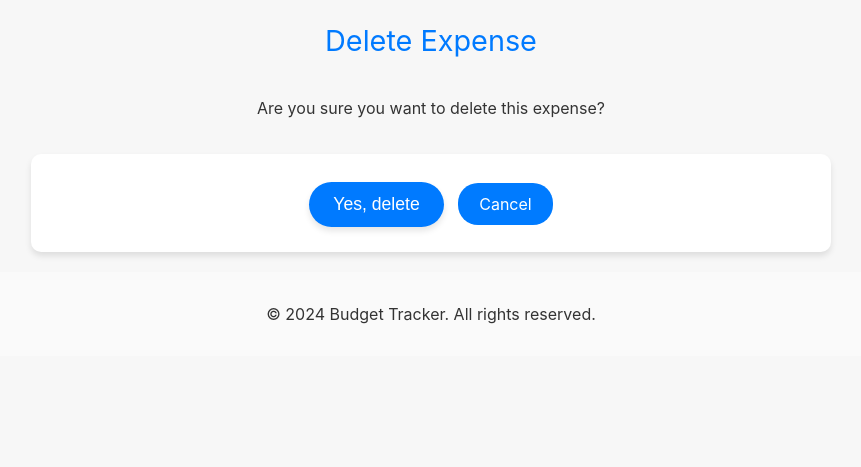
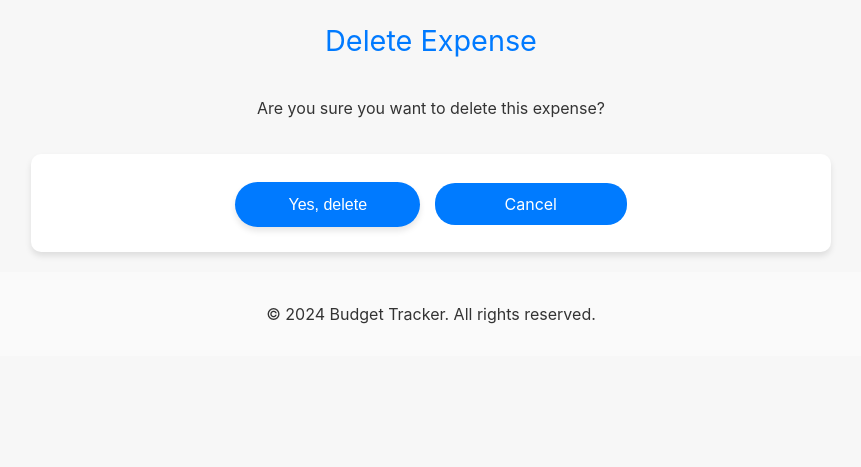
Before and after one commit to juliantormes/Budget-Tracker, a Django app: page /expense/delete/2/ in a window 1280 px wide. Shown: the part 126-593 px from the top of the page, without its empty margins (209-1070 px from the left). Run offline with Django 5.2, Linux system fonts and the light colour scheme; data comes from the database, SQL or seed files in the repository.

Commit message:
Fixed delete form buttoms

```diff
--- a/budget_tracker/tracker/static/tracker/css/style.css
+++ b/budget_tracker/tracker/static/tracker/css/style.css
@@ -218,13 +218,17 @@ button[type="submit"] {
     background-color: #007bff; /* Blue background for button */
     color: white; /* White text */
     text-align: center;
+    font-size: 16px; /* Adjust font size to match */
+    line-height: 1.5; /* Adjust line height for vertical centering */
     padding: 10px 20px;
     margin: 5px;
     border: 1px solid transparent;
     text-decoration: none; /* Remove underline from link */
     transition: background-color 0.3s; /* Smooth transition for hover effect */
-    max-width: fit-content;
-    max-height: fit-content;
+    font-size: inherit; /* Ensure it inherits the font-size from .delete-form-action */
+    line-height: inherit; /* Ensure it inherits the line-height from .delete-form-action */
+    width: 150px; /* Fixed width, if needed */
+
   }
 
   /* Hover effect */
@@ -237,4 +241,8 @@ button[type="submit"] {
   button.delete-form-action {
     border: none; /* Remove border for button */
     cursor: pointer;
+    font-size: inherit; /* Ensure it inherits the font-size from .delete-form-action */
+    line-height: inherit; /* Ensure it inherits the line-height from .delete-form-action */
+    height: 45px; /* Fixed height, if needed */
+    width: 185px; /* Fixed width, if needed */
   }
```
